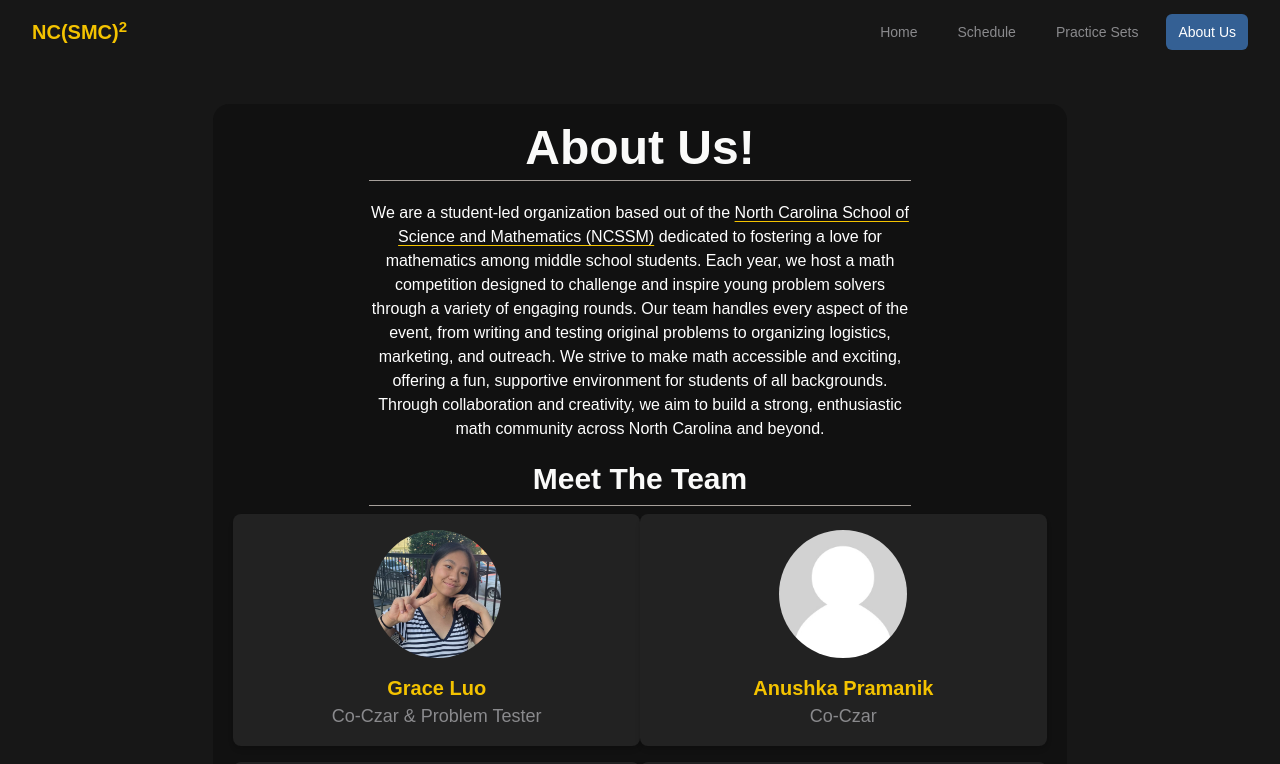
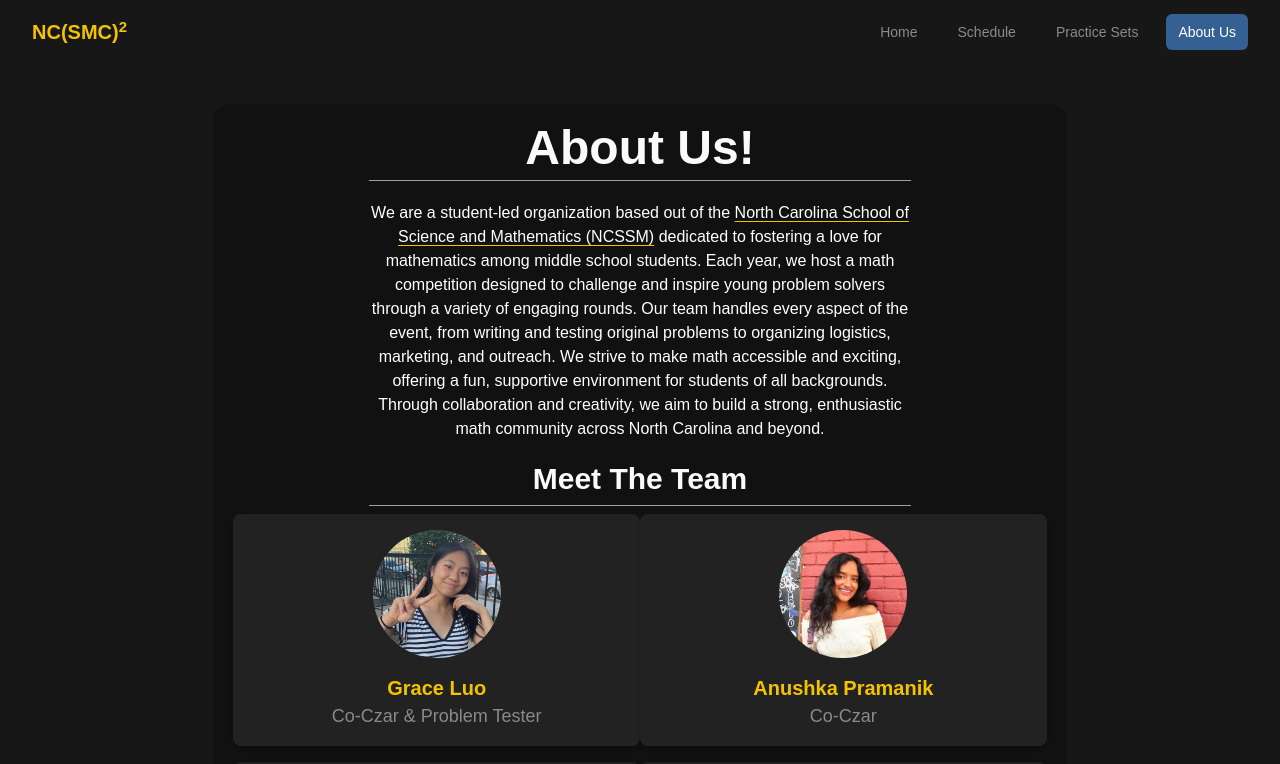
Before and after one commit to Prorickey/ncsmc2, a Next.js app: page /about in a window 1280 px wide. Shown: the top 764 px of the page. Built offline with nearby package versions, Linux system fonts and the light colour scheme.

Commit message:
Add picture for Anushka

```diff
--- a/app/about/page.tsx
+++ b/app/about/page.tsx
@@ -13,7 +13,7 @@ const team = [
     {
         name: "Anushka Pramanik",
         role: "Co-Czar",
-        image: "/team/default.jpg"
+        image: "/team/anushka.png"
     },
     {
         name: "Jett Mu",
--- a/package.json
+++ b/package.json
@@ -1,6 +1,6 @@
 {
   "name": "ncsmc2",
-  "version": "0.7.0",
+  "version": "0.7.1",
   "private": true,
   "scripts": {
     "dev": "next dev --turbopack",
```
Also changed, not shown: public/team/anushka.png (added).
